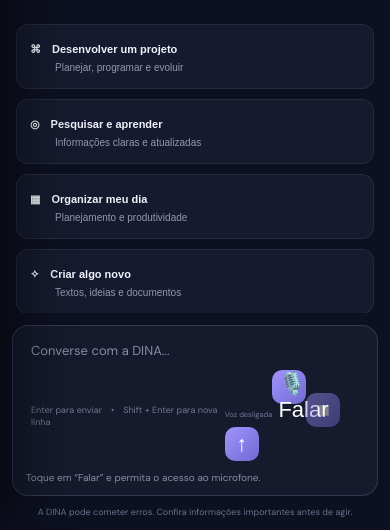
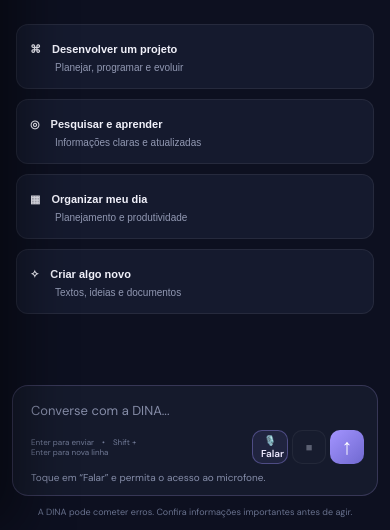
Before and after one commit to boladobolads/dina-ai, a plain HTML site: page index.html in a window 390 px wide. Shown: the part 314-844 px from the top of the page. Drawn offline with Linux system fonts and the light colour scheme; no server answers.

Commit message:
Style DINA Voice button beside send

```diff
--- a/styles.css
+++ b/styles.css
@@ -43,3 +43,19 @@
  .provider-picker{font-size:0}
  .provider-picker select{font-size:9px;max-width:90px}
 }
+
+
+/* DINA Voice ao lado do botão Enviar */
+.composer-actions{display:flex;align-items:center;gap:7px;flex-shrink:0}
+.composer-actions #voice-status{font-size:9px;color:#9299b3;white-space:nowrap;max-width:90px;overflow:hidden;text-overflow:ellipsis}
+.composer-actions button.voice-start,.composer-actions button.voice-stop{height:34px;min-width:36px;padding:0 10px;border:1px solid #9387ed66;border-radius:10px;background:#8d80ee19;color:#eeeaff;font:600 11px 'DM Sans';cursor:pointer}
+.composer-actions button.voice-stop{min-width:34px;background:#ffffff08;border-color:#ffffff20;color:#c4c9dc}
+.composer-actions button:disabled{opacity:.4;cursor:not-allowed}
+#voice-transcript{margin:7px 5px 0;color:#858da9;font-size:10px;line-height:1.4}
+@media(max-width:520px){
+ .composer-bottom{gap:5px}
+ .composer-bottom>span{font-size:8px;max-width:110px;line-height:1.3}
+ .composer-actions{gap:4px}
+ .composer-actions #voice-status{display:none}
+ .composer-actions button.voice-start{padding:0 8px;font-size:10px}
+}
```
